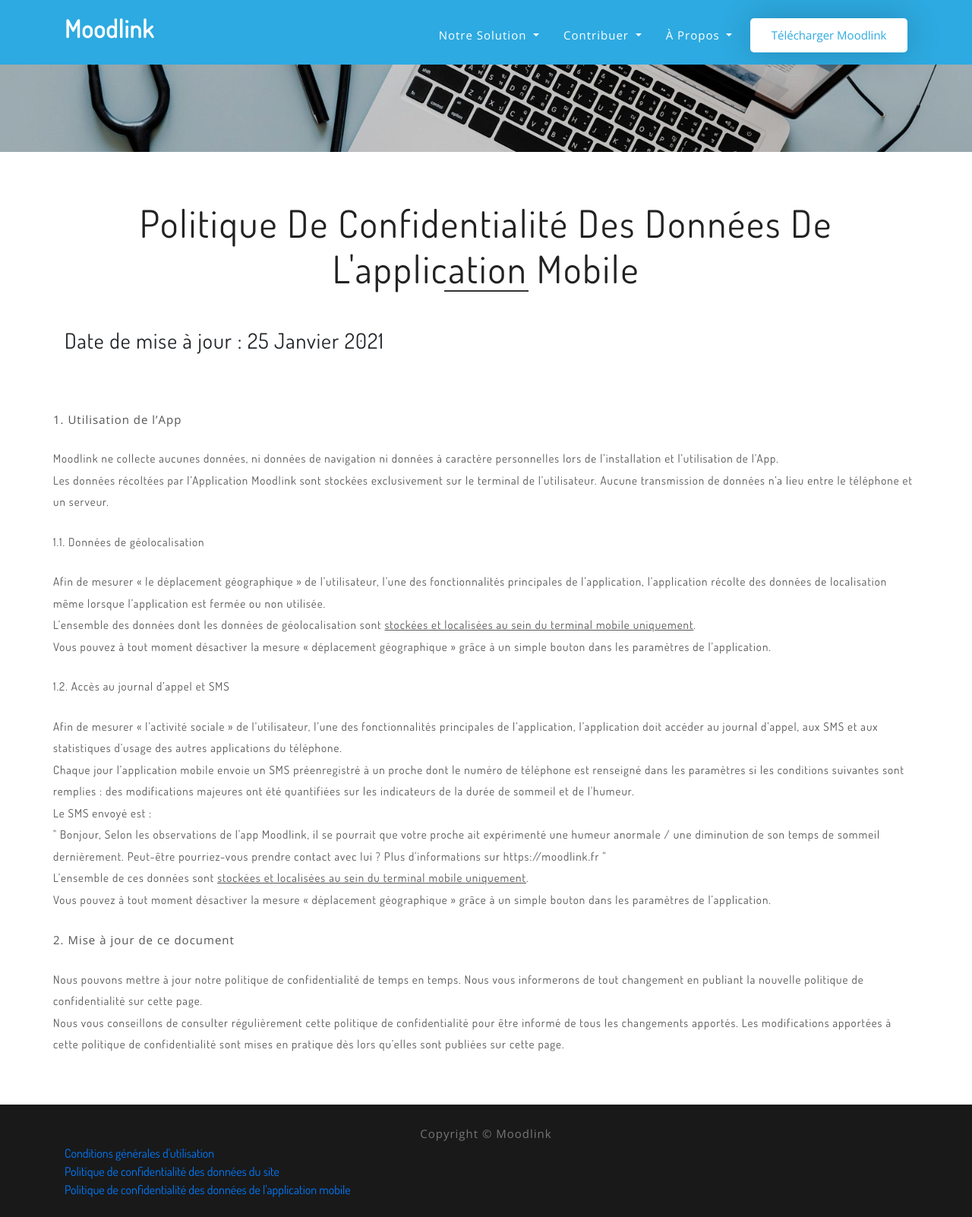
After one commit to mariannehbt/moodlink_website, a PHP site: page /politque_confidentialite_donnees_app.php in a window 1280 px wide. The commit adds this page. Shown: the whole page at 76% size. Run offline with PHP 8.4, Linux system fonts and the light colour scheme; some libraries are stand-ins or nearby versions.

Commit message:
add politique confidentialite app / rename politi conf site / footer

```diff
--- a/component_footer.php
+++ b/component_footer.php
@@ -5,7 +5,8 @@
 			Copyright &copy; Moodlink
 		</p>
 		<a href="cgu.php" class="text-center">Conditions générales d'utilisation</a><br>
-		<a href="politque_confidentialite_donnees.php" class="text-right">Politique de confidentialité des données</a>
+		<a href="politque_confidentialite_donnees_site.php" >Politique de confidentialité des données du site</a><br>
+		<a href="politque_confidentialite_donnees_app.php" >Politique de confidentialité des données de l'application mobile</a>
 	</div>
 </footer>
 <!-- // Footer -->
--- /dev/null
+++ b/politque_confidentialite_donnees_app.php
@@ -0,0 +1,77 @@
+<!DOCTYPE html>
+<html lang="en">
+    <head>
+        <!-- Google Tag Manager -->
+        <script>(function(w,d,s,l,i){w[l]=w[l]||[];w[l].push({'gtm.start':
+        new Date().getTime(),event:'gtm.js'});var f=d.getElementsByTagName(s)[0],
+        j=d.createElement(s),dl=l!='dataLayer'?'&l='+l:'';j.async=true;j.src=
+        'https://www.googletagmanager.com/gtm.js?id='+i+dl;f.parentNode.insertBefore(j,f);
+        })(window,document,'script','dataLayer','GTM-PB8GLW5');</script>
+        <!-- End Google Tag Manager -->
+        <?php include("component_head.php"); ?>
+        <title>Politique de confidentialité des données de l'applicaiton mobile</title>
+    </head>
+    <body>
+        <!-- Google Tag Manager (noscript) -->
+        <noscript><iframe src="https://www.googletagmanager.com/ns.html?id=GTM-PB8GLW5"
+        height="0" width="0" style="display:none;visibility:hidden"></iframe></noscript>
+        <!-- End Google Tag Manager (noscript) -->
+        <?php include("component_header.php"); ?>
+        <?php include("component_banner.php"); ?>
+        <!-- Page Content -->
+        <!-- Team -->
+        <section class="about py-5 mx-3">
+            <div class="container py-md-3">
+                <h2 class="heading text-center mb-sm-5 mb-4">
+                    Politique de confidentialité des données de l'application mobile
+                </h2>
+                <h3 class="text-left mb-sm-5 mb-4">
+                    Date de mise à jour : 25 Janvier 2021
+                </h3>
+                <div class="row">
+                    <p class="cgu2 mt-sm-4 mt-3">1. Utilisation de l’App</p>
+                    <p class="cgu mt-sm-4 mt-3">
+                        Moodlink ne collecte aucunes données, ni données de navigation ni données à caractère personnelles lors de l’installation et l’utilisation de l’App.<br>
+                        Les données récoltées par l’Application Moodlink sont stockées exclusivement sur le terminal de l’utilisateur. Aucune transmission de données n’a lieu entre le téléphone et un serveur.
+                    </p>
+                </div>
+                <div class="row">
+                    <p class="cgu mt-sm-4 mt-3">1.1. Données de géolocalisation</p>
+                    <p class="cgu mt-sm-4 mt-3">
+                        Afin de mesurer « le déplacement géographique » de l’utilisateur, l’une des fonctionnalités principales de l’application, l’application récolte des données de localisation même lorsque l’application est fermée ou non utilisée.<br>
+                        L’ensemble des données dont les données de géolocalisation sont <u>stockées et localisées au sein du terminal mobile uniquement</u>.<br>
+                        Vous pouvez à tout moment désactiver la mesure « déplacement géographique » grâce à un simple bouton dans les paramètres de l’application.
+                    </p>
+                </div>
+                <div class="row">
+                    <p class="cgu mt-sm-4 mt-3">1.2. Accès au journal d’appel et SMS</p>
+                    <p class="cgu mt-sm-4 mt-3">
+                        Afin de mesurer « l’activité sociale » de l’utilisateur, l’une des fonctionnalités principales de l’application, l’application doit accéder au journal d’appel, aux SMS et aux statistiques d’usage des autres applications du téléphone.<br>
+                        Chaque jour l’application mobile envoie un SMS préenregistré à un proche dont le numéro de téléphone est renseigné dans les paramètres si les conditions suivantes sont remplies : des modifications majeures ont été quantifiées sur les indicateurs de la durée de sommeil et de l'humeur.<br>
+                        Le SMS envoyé est :<br>
+                        "
+                        Bonjour,
+                        Selon les observations de l'app Moodlink, il se pourrait que votre proche ait expérimenté une humeur anormale / une diminution de son temps de sommeil dernièrement. Peut-être pourriez-vous prendre contact avec lui ?
+                        Plus d'informations sur https://moodlink.fr
+                        "<br>
+                        L’ensemble de ces données sont <u>stockées et localisées au sein du terminal mobile uniquement</u>.<br>
+                        Vous pouvez à tout moment désactiver la mesure « déplacement géographique » grâce à un simple bouton dans les paramètres de l’application.
+                    </p>
+                </div>
+                <div class="row">
+                    <p class="cgu2 mt-sm-4 mt-3">2. Mise à jour de ce document</p>
+                    <p class="cgu mt-sm-4 mt-3">
+                        Nous pouvons mettre à jour notre politique de confidentialité de temps en temps. Nous vous informerons de tout changement en publiant la nouvelle politique de confidentialité sur cette page.<br>
+                        Nous vous conseillons de consulter régulièrement cette politique de confidentialité pour être informé de tous les changements apportés.
+                        Les modifications apportées à cette politique de confidentialité sont mises en pratique dès lors qu’elles sont publiées sur cette page.
+                    </p>
+                </div>
+            </div>
+        </section>
+        <!-- // Team -->
+        <!-- // Page Content -->
+        <?php include("component_footer.php"); ?>
+        <?php include("component_scroll_to_top_button.php"); ?>
+        <?php include("component_script.php"); ?>
+    </body>
+</html>
```
Also changed, not shown: politque_confidentialite_donnees_site.php (renamed from politque_confidentialite_donnees.php, +20 -50 lines).
